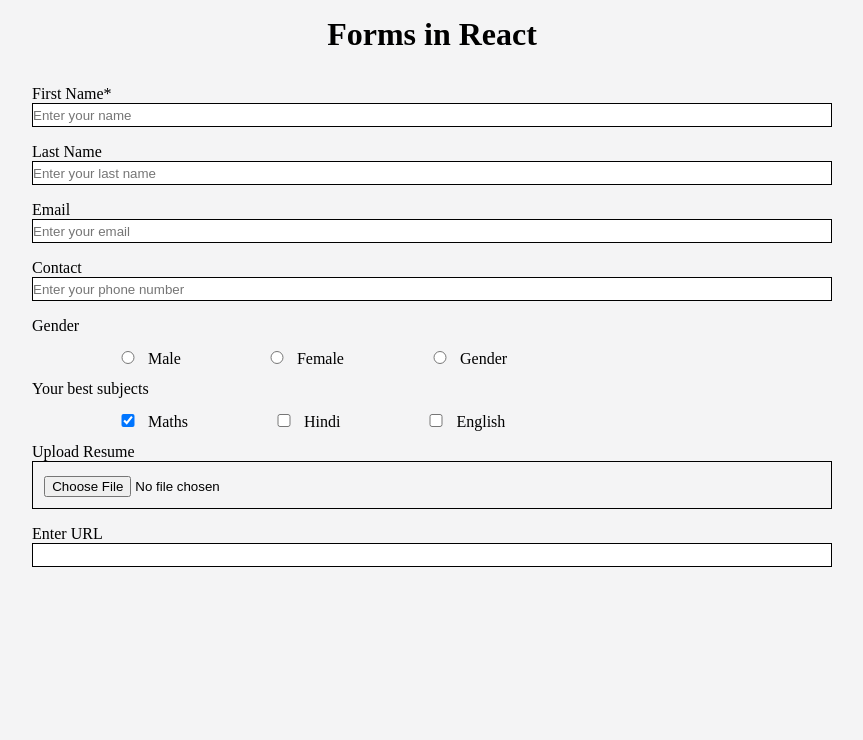
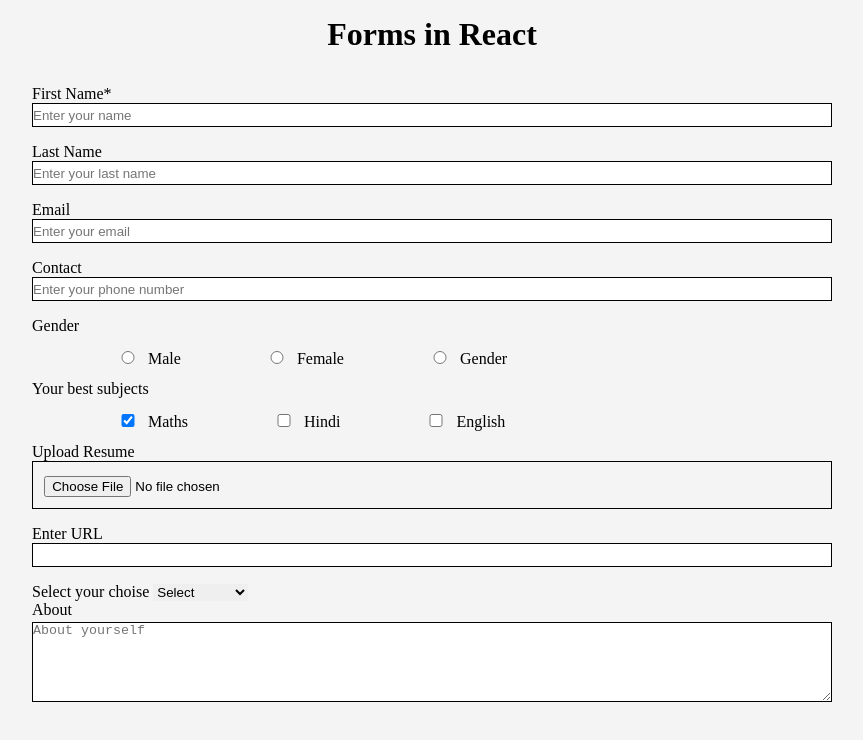
Before and after one commit to Ayush15601/Submission_Form, a React (Vite) app: page / in a window 1280 px wide. Shown: the top 740 px of the page, without its empty margins (208-1071 px from the left). Built offline with nearby package versions, Linux system fonts and the light colour scheme.

Commit message:
added select and textarea fields

```diff
--- a/src/assets/components/form.jsx
+++ b/src/assets/components/form.jsx
@@ -11,6 +11,8 @@ function Form() {
   const [sub, setsub] = useState({maths: true, hindi: false, english: false})
   const [resume, setresume] = useState("")
   const [url, seturl] = useState("")
+  const [option, setoption] = useState("")
+  const [textarea, settextarea] = useState("")
 
 
   const changetick = (subj) => {
@@ -54,6 +56,29 @@ function Form() {
             <br /> <label htmlFor="url"> Enter URL </label>
             <input type="url" id="url" name="url" value={url} onChange={(e) => seturl(e.target.value)}/>
 
+            <label htmlFor="select"> Select your choise </label>
+            <select id="select" name="select" value={option} onChange={(e) => setoption(e.target.value)}>
+
+            <option disabled value=""> Select </option>
+
+              <optgroup label="beginer">
+                <option value="1"> HTML </option>
+                <option value="2"> CSS </option>
+                <option value="3"> JS </option>
+              </optgroup>
+
+               <optgroup label="Advace">
+                <option value="4"> React </option>
+                <option value="5"> Node js </option>
+                <option value="6"> Mongo db </option>
+              </optgroup>
+
+            </select> <br />
+
+            <label htmlFor="textarea"> About </label> <br />
+            <textarea id="textarea" name="textarea" placeholder="About yourself" value={textarea} onChange={(e) => settextarea(e.target.value)}></textarea>
+
+
 
 
 
--- a/src/assets/css/App.css
+++ b/src/assets/css/App.css
@@ -2,9 +2,9 @@
     display: flex;
     flex-direction: column;
     align-items: center;
-    justify-content: center;
     max-width: 100vw;
     width: 100%;
+    min-height: 100rem;
     margin-top: 1rem;
 }
 
--- a/src/assets/css/form.css
+++ b/src/assets/css/form.css
@@ -39,3 +39,10 @@
     height: 1.5rem;
     margin-bottom: 1rem;
 }
+
+#textarea {
+    width: 100%;
+    min-height: 5rem;
+    margin-top: 0.2rem;
+    border: solid black 1px;
+}
```
